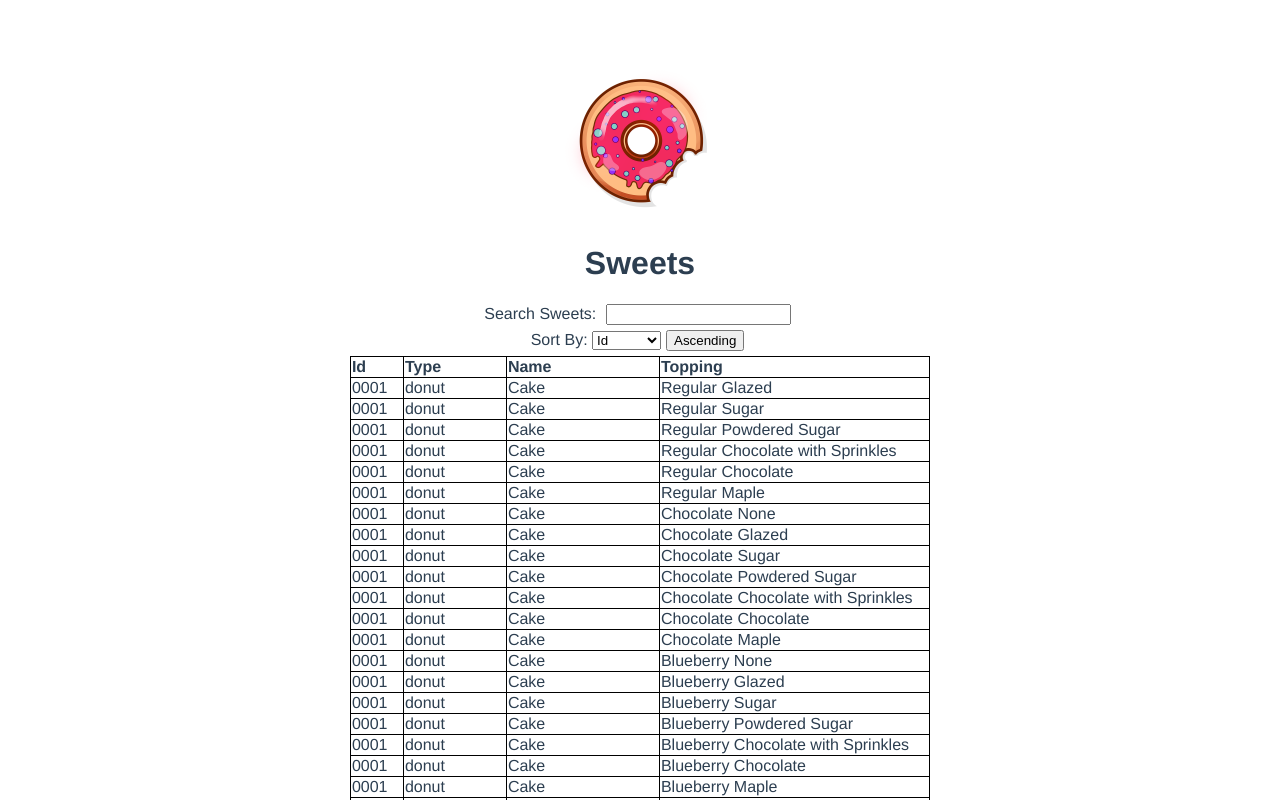
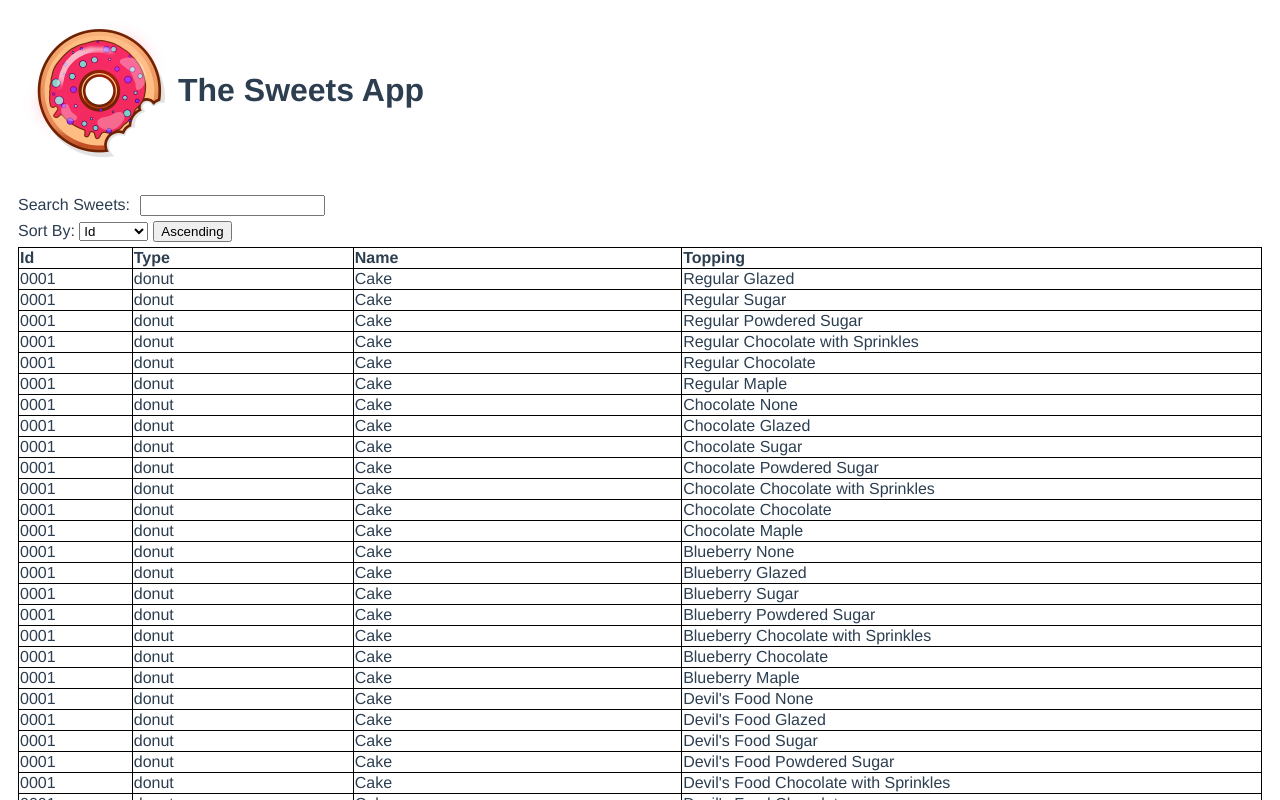
Before and after one commit to mlnicholson/MPSweets, a Vue app: page / in a window 1280 px wide. Shown: the top 800 px of the page. Built offline with nearby package versions, Linux system fonts and the light colour scheme; the HTML template or start-up script is replaced by a standard one.

Commit message:
Styling updates

```diff
--- a/src/App.vue
+++ b/src/App.vue
@@ -1,7 +1,10 @@
 <template>
   <div id="app">
-    <img alt="Sweets logo" src="./assets/donut.png" style="width: 160px">
-    <Sweets title="Sweets"/>
+    <div style="display: inline-flex; align-items: center;">
+      <img alt="Sweets logo" src="./assets/donut.png" style="width: 160px">
+      <h1>The Sweets App</h1>
+    </div>
+    <Sweets/>
   </div>
 </template>
 
@@ -21,8 +24,7 @@ export default {
   font-family: Avenir, Helvetica, Arial, sans-serif;
   -webkit-font-smoothing: antialiased;
   -moz-osx-font-smoothing: grayscale;
-  text-align: center;
   color: #2c3e50;
-  margin-top: 60px;
+  margin: 10px;
 }
 </style>
--- a/src/components/Sweets.vue
+++ b/src/components/Sweets.vue
@@ -14,11 +14,11 @@
       @sortColumnChanged="sortData"
       @sortOrderChanged="sortOrderChanged($event)"
     ></sortSelector>
-    <table class="center">
+    <table class="data-table">
       <tr>
-        <th class="text-left" style="width:50px;">Id</th>
-        <th class="text-left" style="width:100px;">Type</th>
-        <th class="text-left" style="width:150px;">Name</th>
+        <th class="text-left" style="min-width:50px;">Id</th>
+        <th class="text-left" style="min-width:100px;">Type</th>
+        <th class="text-left" style="min-width:150px;">Name</th>
         <th class="text-left">Topping</th>
       </tr>
       <tr
@@ -98,9 +98,8 @@ export default {
 .text-left {
   text-align: left;
 }
-.center {
-  margin-left: auto;
-  margin-right: auto;
+.data-table {
+  width: 100%;
 }
 table, th, td {
   border: 1px solid black;
```
Also changed, not shown: 1 other file (tests, documents, lock files or other folders).
